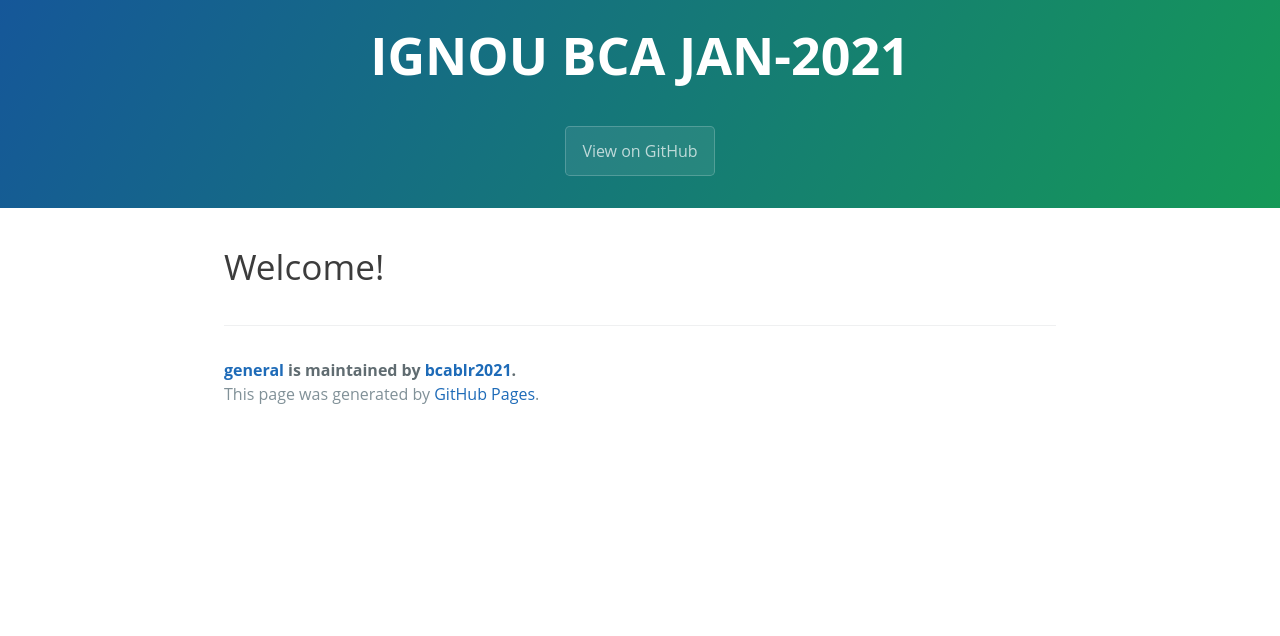
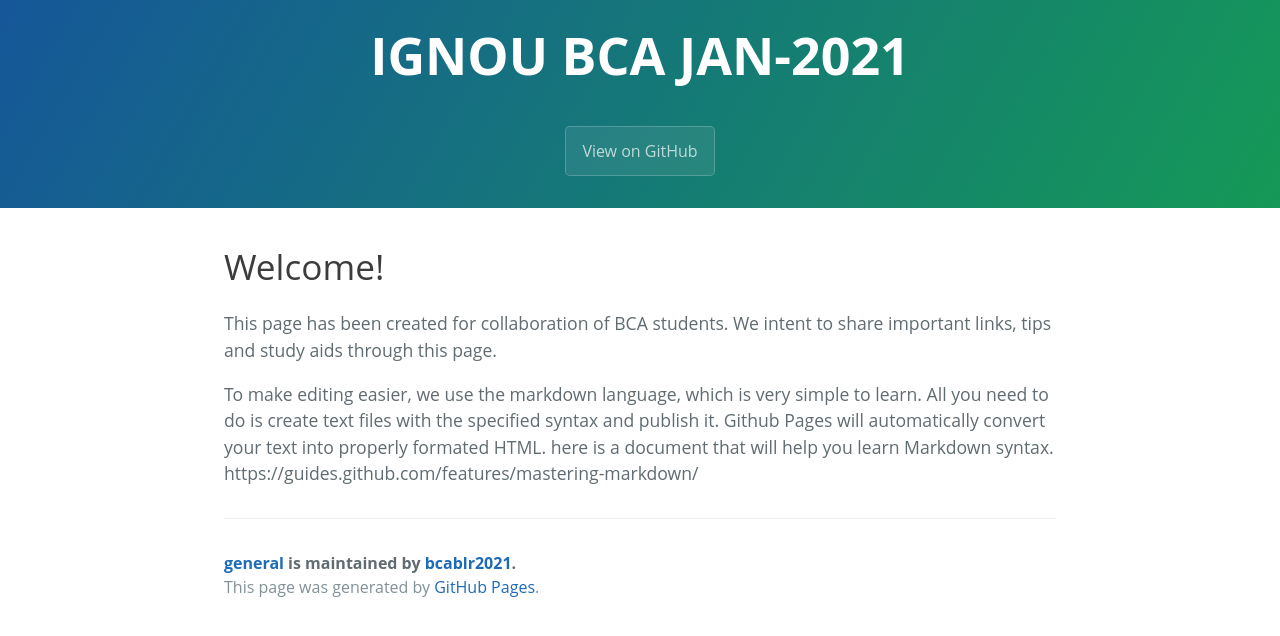
Before and after one commit to bcablr2021/general, a Jekyll site: the page built from index.md, in a window 1280 px wide. Shown: the top 636 px of the page. Built offline with Jekyll 4.4.1, drawn with Linux system fonts in a browser that asks for light colours; our own code applies the rules of GitHub Pages for plain Markdown files; the repository's description, which GitHub fills in, is left out.

Commit message:
Update index.md

```diff
--- a/index.md
+++ b/index.md
@@ -1 +1,9 @@
 # Welcome!
+
+This page has been created for collaboration of BCA students.
+We intent to share important links, tips and study aids through this page.
+
+To make editing easier, we use the markdown language, which is very simple to learn.
+All you need to do is create text files with the specified syntax and publish it.
+Github Pages will automatically convert your text into properly formated HTML.
+here is a document that will help you learn Markdown syntax. https://guides.github.com/features/mastering-markdown/
```
